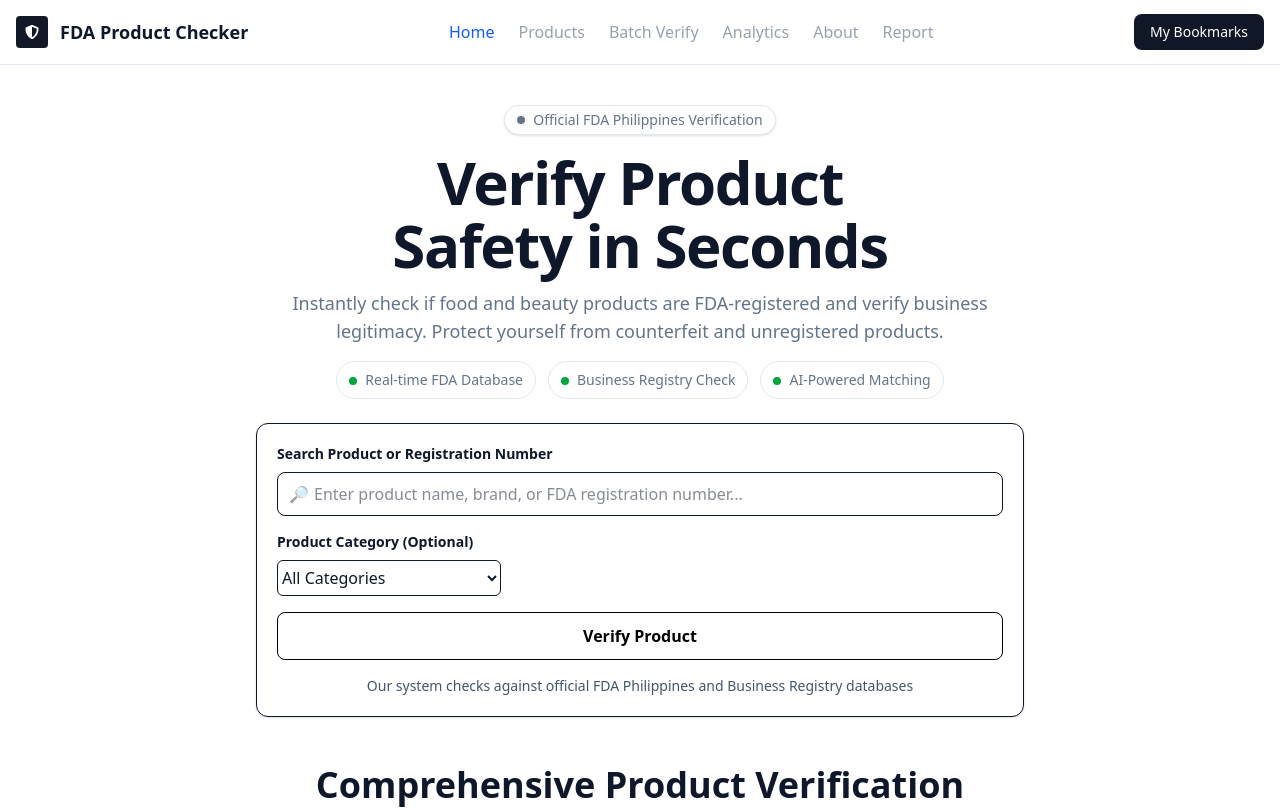
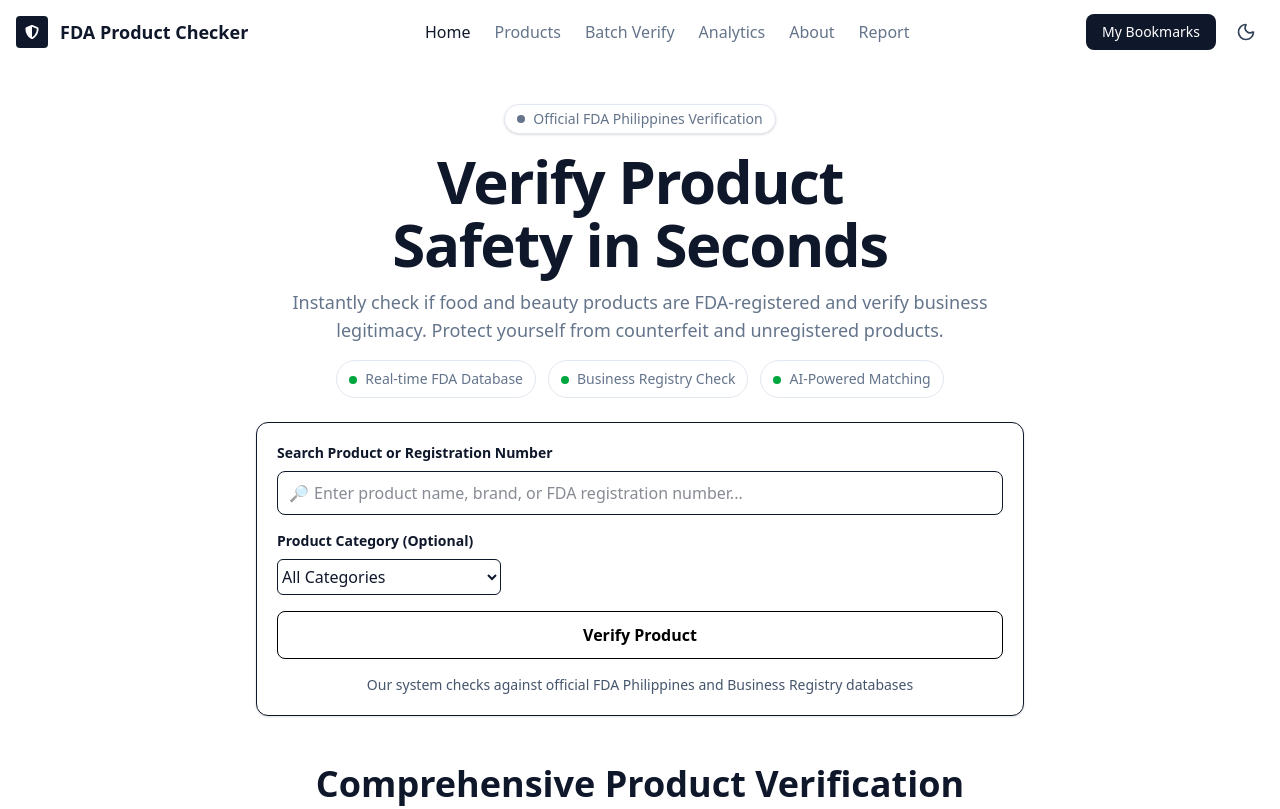
Before and after one commit to Neil-urk12/totoo-ba-web, a React (Vite) app: page / in a window 1280 px wide. Shown: the top 809 px of the page. Built offline with nearby package versions, Linux system fonts and the light colour scheme.

Commit message:
style: Refactor Navbar component for improved theming and link consistency

```diff
--- a/src/components/Navbar.tsx
+++ b/src/components/Navbar.tsx
@@ -1,41 +1,46 @@
 import { FaShieldAlt } from "react-icons/fa";
 import { NavLink } from "react-router-dom";
+import { ThemeToggle } from "../hooks/ThemeToggle";
 
 const NavData = [
     { label: "Home", link: "/" },
-    { label: "Products", link: "products" },
-    { label: "Batch Verify", link: "batch-verify" },
-    { label: "Analytics", link: "analytics" },
-    { label: "About", link: "about" },
-    { label: "Report", link: "report" },
+    { label: "Products", link: "/products" },
+    { label: "Batch Verify", link: "/batch-verify" },
+    { label: "Analytics", link: "/analytics" },
+    { label: "About", link: "/about" },
+    { label: "Report", link: "/report" },
 ]
 
 export default function Navbar() {
+
     return (
-        <header className="sticky top-0 z-10 bg-white border-b border-slate-200">
+        <header className="sticky top-0 z-10" style={{ backgroundColor: "var(--bg)", color: "var(--fg)" }}>
             <div className="max-w-7xl mx-auto px-4 h-16 flex items-center justify-between">
                 <div className="flex items-center gap-3 font-bold">
-                    <div className="flex items-center justify-center w-8 h-8 bg-gray-900 rounded">
-                        <FaShieldAlt className="text-white text-sm" />
+                    <div className="flex items-center justify-center w-8 h-8 rounded" style={{ backgroundColor: "var(--fg)" }}>
+                        <FaShieldAlt className="text-sm" style={{ color: "var(--bg)" }} />
                     </div>
-                    <NavLink to={NavData[0].link} className="text-lg">FDA Product Checker</NavLink>
+                    <NavLink to={NavData[0].link} className="text-lg" style={{ color: "var(--fg)" }}>FDA Product Checker</NavLink>
                 </div>
-                <nav className="hidden lg:flex items-center gap-6 text-slate-700">
+                <nav className="hidden lg:flex items-center gap-6" style={{ color: "var(--muted)" }}>
                     {NavData.map((item) => (
                         <NavLink
                             key={item.label}
                             to={item.link}
                             className={({ isActive }) =>
-                                `${isActive ? "text-blue-600 font-medium" : "text-gray-400"} hover:text-gray-900 transition-colors`
+                                `${isActive ? "text-app" : ""} hover:[color:var(--fg)] transition-colors`
                             }
                         >
                             {item.label}
                         </NavLink>
                     ))}
                 </nav>
-                <button className="hidden sm:inline-flex items-center bg-gray-900 text-white rounded-lg h-9 px-4 text-sm font-medium hover:bg-gray-800 transition-colors">
-                    My Bookmarks
-                </button>
+                <div className="flex items-center gap-3">
+                    <button className="hidden sm:inline-flex items-center rounded-lg h-9 px-4 text-sm font-medium transition-colors" style={{ backgroundColor: "var(--fg)", color: "var(--bg)" }}>
+                        My Bookmarks
+                    </button>
+                    <ThemeToggle />
+                </div>
             </div>
         </header>
     )
```
